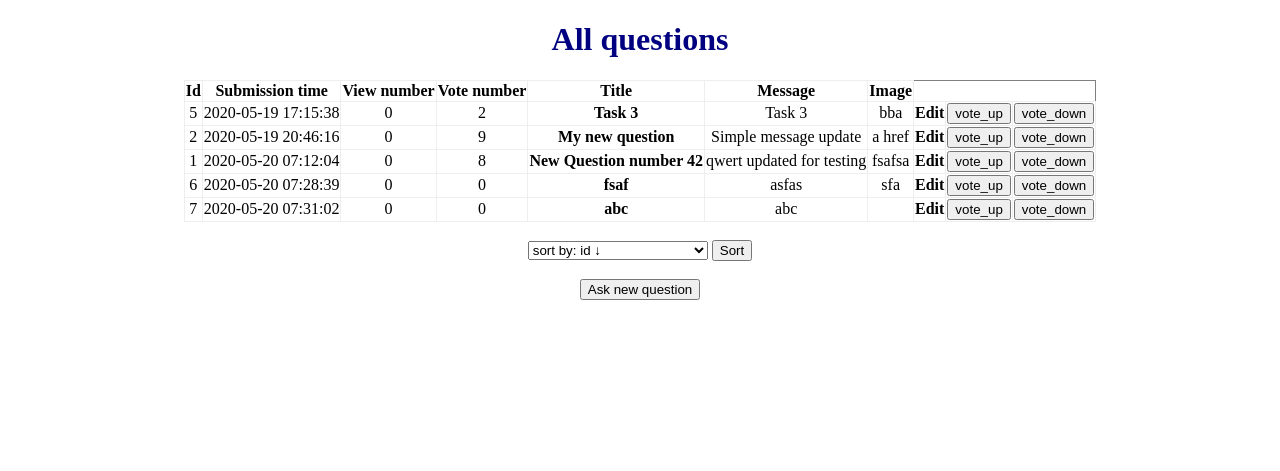
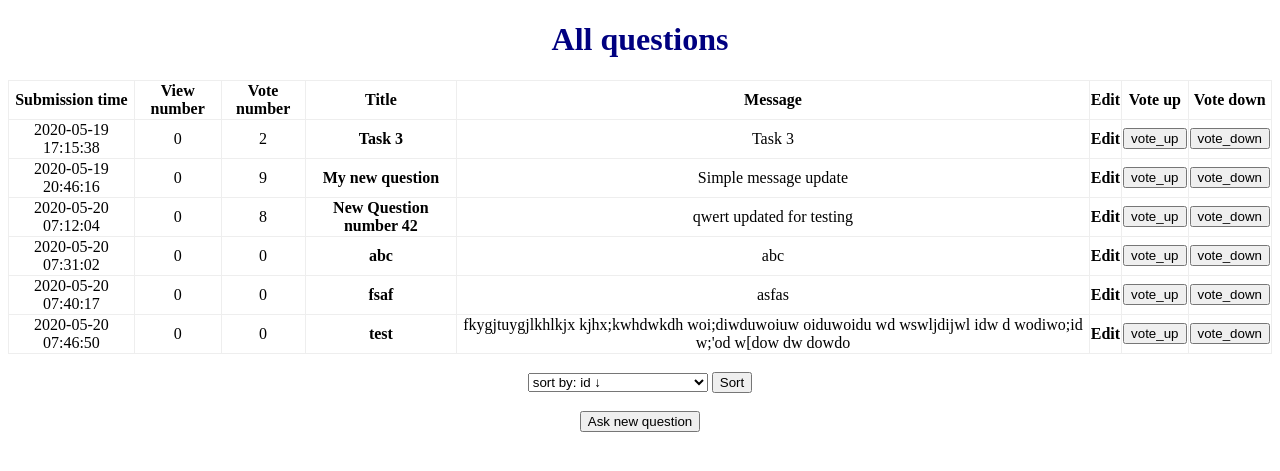
Before and after one commit to kasia-gra/ask_mate, a Flask app: page / in a window 1280 px wide. Shown: the top 471 px of the page. Run offline with Flask 2, Linux system fonts and the light colour scheme.

Commit message:
Remove id and image from table on questions list page

```diff
--- a/sample_data/question.csv
+++ b/sample_data/question.csv
@@ -2,5 +2,9 @@ id,submission_time,view_number,vote_number,title,message,image
 1,1589958724,0,8,New Question number 42,qwert updated for testing,fsafsa
 2,1589921176,0,9,My new question,Simple message update,a href
 5,1589908538,0,2,Task 3,Task 3,bba
-6,1589959719,0,0,fsaf,asfas,sfa
+6,1589960417,0,0,fsaf,asfas,sfa
 7,1589959862,0,0,abc,abc,
+8,1589960810,0,0,test,"fkygjtuygjlkhlkjx kjhx;kwhdwkdh woi;diwduwoiuw oiduwoidu wd
+wswljdijwl idw
+d wodiwo;id w;'od w[dow
+dw dowdo ",
--- a/templates/question_list.html
+++ b/templates/question_list.html
@@ -5,8 +5,9 @@
 {% endblock %}
 {% block body %}
     <table>
+        {%  set headers = ["submission_time", "view_number", "vote_number", "title", "message", "edit", "vote_up", "vote_down"] %}
         <thead>
-        <tr>{% for table_header in all_questions[0].keys()  %}
+        <tr>{% for table_header in headers %}
             <th>{{ table_header.capitalize().replace("_", " ") }}</th>
             {% endfor %}
         </tr>
@@ -14,6 +15,7 @@
         <tbody>
             {% for question in all_questions %}
                 <tr>{% for data_header, question_detail in question.items() %}
+                    {% if data_header in headers %}
                     <td>
                         {% if data_header == "title" %}
                             <a href="{{ url_for("show_question", question_id=question.get("id")) }}">{{ question_detail }}</a>
@@ -21,6 +23,7 @@
                             {{ question_detail }}
                         {% endif %}
                     </td>
+                    {% endif %}
                 {% endfor %}
                     <td><a href="{{ url_for("edit_question", question_id=question['id']) }}">Edit</a></td>
                     <td><form action="{{ url_for("question_vote_up", question_id=question['id']) }}">
```
Also changed, not shown: 1 other file.
